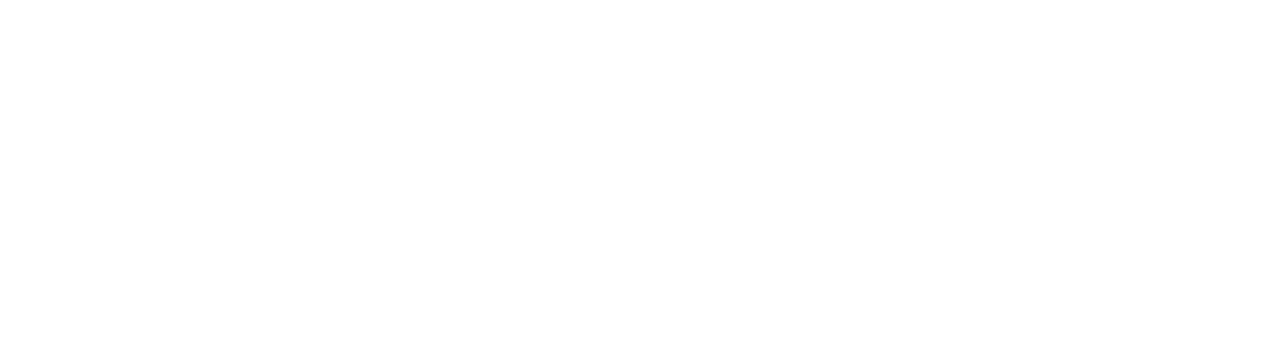
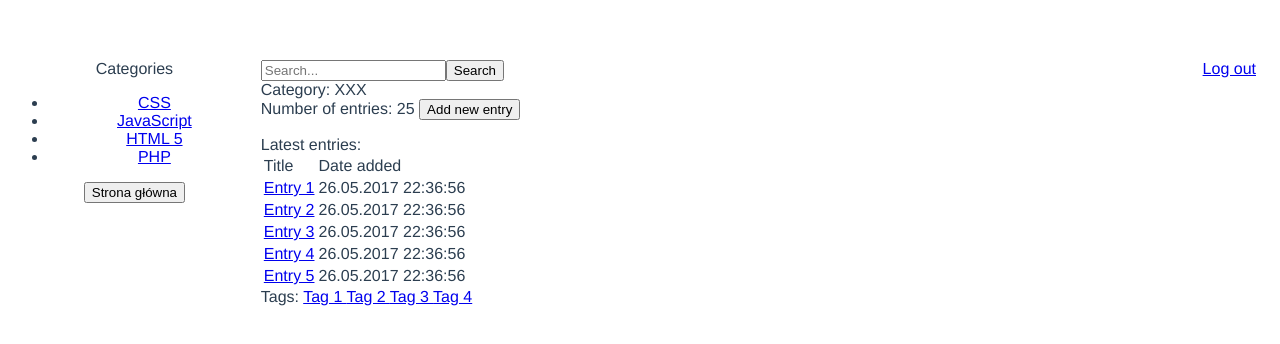
Before and after one commit to marcin-jaroszynski/notes, a Vue app: page /category/show/css in a window 1280 px wide. Shown: the top 344 px of the page. Built offline with nearby package versions, Linux system fonts and the light colour scheme.

Commit message:
[Prototype]: Category screen

```diff
--- /dev/null
+++ b/src/components/Category.vue
@@ -0,0 +1,67 @@
+<template>
+  <article>
+    <title-page title="Category section"></title-page>
+    <layout>
+      <div slot="menu">
+        <side-menu title="Categories" v-bind:items="categories"></side-menu>
+        <button>Strona główna</button>
+      </div>
+      <div slot="content">
+        <div>Category: {{ nameCategory }}</div>
+        <div>
+          Number of entries: {{ countEntriesCategory }}
+          <button>Add new entry</button>
+        </div>
+        <p>
+          <div>Latest entries:</div>
+          <table>
+            <tbody>
+              <tr>
+                <td>Title</td>
+                <td>Date added</td>
+              </tr>
+              <tr v-for="entry in entries">
+                <td><a :href="entry.note_url">{{ entry.title }}</a></td>
+                <td>{{ entry.date_added }}</td>
+              </tr>
+            </tbody>
+          </table>
+          <div>
+          Tags: <a v-for="tag in tags" :href="tag.url">{{ tag.title }} </a>
+          </div>
+        </p>
+      </div>
+    </layout>
+  </article>
+</template>
+
+<script>
+  import Layout from './Layout'
+  import CategoryModel from '../model/category.js'
+  export default {
+    name: 'category',
+    components: {
+      layout: Layout
+    },
+    data() {
+      return {
+        nameCategory: 'XXX',
+        countEntriesCategory: 25,
+        categories: CategoryModel.getList(),
+        entries: [
+          { title: 'Entry 1', category: 'CSS', note_url: '/note/show/1', date_added:'26.05.2017 22:36:56' },
+          { title: 'Entry 2', category: 'MySQL', note_url: '/note/show/2', date_added:'26.05.2017 22:36:56' },
+          { title: 'Entry 3', category: 'PHP', note_url: '/note/show/3', date_added:'26.05.2017 22:36:56' },
+          { title: 'Entry 4', category: 'HTML 5', note_url: '/note/show/4', date_added:'26.05.2017 22:36:56' },
+          { title: 'Entry 5', category: 'JavaScript', note_url: '/note/show/5', date_added:'26.05.2017 22:36:56' }
+        ],
+        tags: [
+          { title: 'Tag 1', url: '/tags/tag1' },
+          { title: 'Tag 2', url: '/tags/tag2' },
+          { title: 'Tag 3', url: '/tags/tag3' },
+          { title: 'Tag 4', url: '/tags/tag4' },
+        ]
+      }
+    }
+  }
+</script>
--- a/src/components/Dashboard.vue
+++ b/src/components/Dashboard.vue
@@ -3,7 +3,7 @@
     <title-page title="Dashboard"></title-page>
     <layout>
       <div slot="menu">
-        <side-menu title="Categories" v-bind:items="categories"></side-menu>
+        <side-menu title="Categories" v-bind:items="categories()"></side-menu>
       </div>
       <div slot="content">
         <div>Dashboard</div>
@@ -31,6 +31,7 @@
 
 <script>
   import Layout from './Layout'
+  import CategoryModel from '../model/category.js'
   export default {
     name: 'dashboard',
     components: {
@@ -38,13 +39,6 @@
     },
     data() {
       return {
-        categories: [
-          { title: 'CSS', url: '/css' },
-          { title: 'JavaScript', url: '/javascript' },
-          { title: 'HTML 5', url: '/html5' },
-          { title: 'PHP', url: '/php' },
-          { title: 'Add category', url: '/add' }
-        ],
         entries: [
           { title: 'Entry 1', category: 'CSS', note_url: '/note/show/1', category_url: '/category/show/css', date_added:'26.05.2017 22:36:56' },
           { title: 'Entry 2', category: 'MySQL', note_url: '/note/show/2', category_url: '/category/show/mysql', date_added:'26.05.2017 22:36:56' },
@@ -53,6 +47,13 @@
           { title: 'Entry 5', category: 'JavaScript', note_url: '/note/show/5', category_url: '/category/show/javascript', date_added:'26.05.2017 22:36:56' },
         ]
       }
+    },
+    methods: {
+      categories: function() {
+        let categoriesList = CategoryModel.getList();
+        categoriesList.push({ title: 'Add category', url: '/category/add' });
+        return categoriesList;
+      }
     }
   }
 </script>
--- /dev/null
+++ b/src/model/category.js
@@ -0,0 +1,10 @@
+export default class Category {
+  static getList() {
+    return [
+          { title: 'CSS', url: '/css' },
+          { title: 'JavaScript', url: '/category/show/javascript' },
+          { title: 'HTML 5', url: '/category/show/html5' },
+          { title: 'PHP', url: '/category/show/php' },
+    ];
+  }
+}
--- a/src/router/index.js
+++ b/src/router/index.js
@@ -2,6 +2,7 @@
 import Router from 'vue-router'
 import Login from '@/components/Login'
 import Dashboard from '@/components/Dashboard'
+import Category from '@/components/Category'
 
 Vue.use(Router)
 
@@ -26,6 +27,17 @@
       name: 'Dashboard',
       title: 'Dashboard',
       component: Dashboard
+    },
+    {
+      path: '/category/',
+      name: 'Category',
+      component: Category,
+      children: [
+        {
+          path: 'show/:id',
+          component: Category
+        }
+      ]
     }
   ]
 });
```
